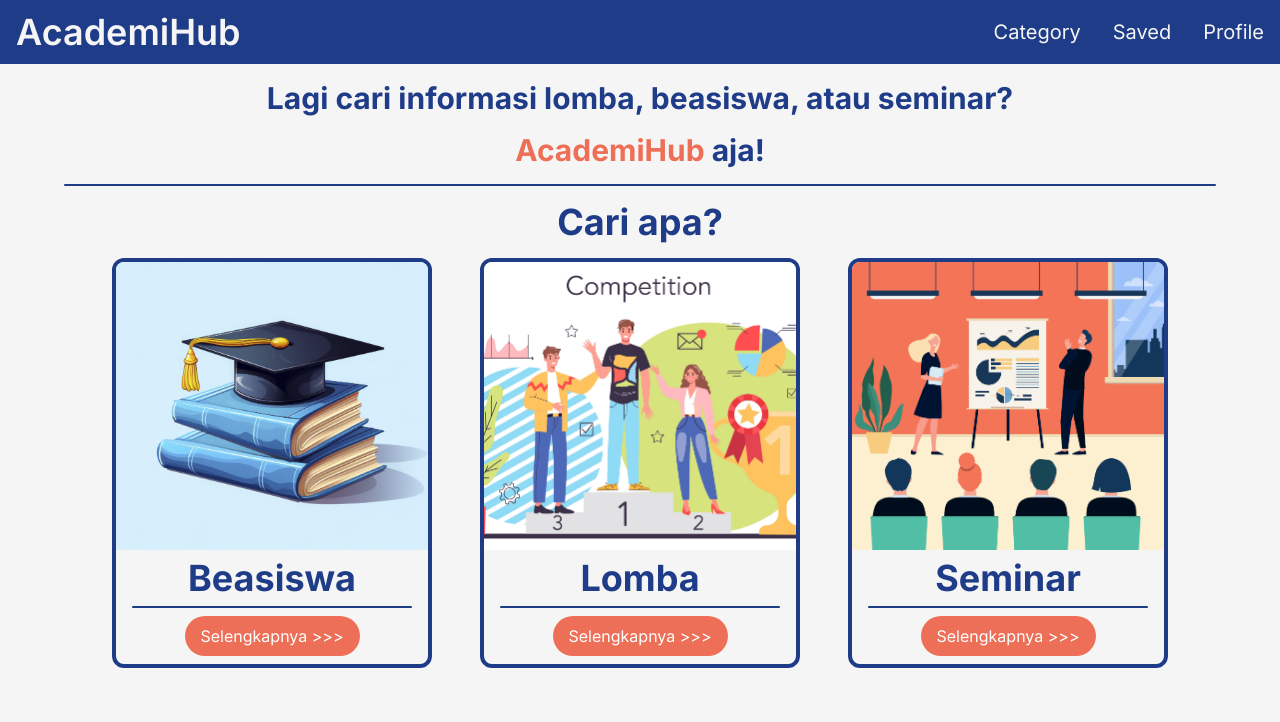
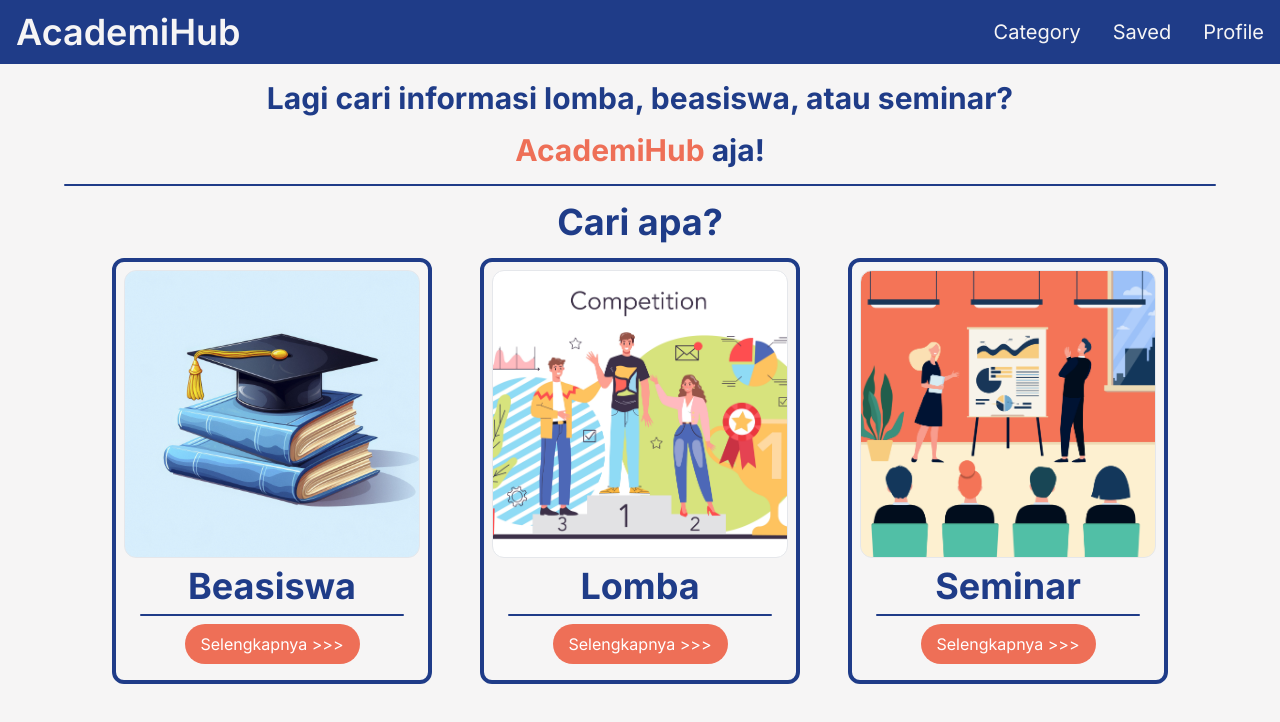
Before and after one commit to Arlow5761/academihub, a Next.js app: page / in a window 1280 px wide. Shown: the top 722 px of the page. Built offline with nearby package versions, Linux system fonts and the light colour scheme.

Commit message:
fix: add padding Card

```diff
--- a/app/components/Card.jsx
+++ b/app/components/Card.jsx
@@ -3,9 +3,9 @@ import Link from "next/link";
 
 const Card = ({ imgUrl, title, url }) => {
   return (
-    <div className="relative border-4 border-[#1F3C88] rounded-xl overflow-hidden">
+    <div className="relative border-4 border-[#1F3C88] rounded-xl overflow-hidden p-2">
       <div
-        className="h-52 md:h-72 bg-cover bg-center"
+        className="h-52 md:h-72 bg-cover bg-center rounded-xl border "
         style={{ backgroundImage: `url(${imgUrl})` }}>
       </div>
       <h2 className='text-center text-4xl text-[#1F3C88] font-bold my-2'>{title}</h2>
```
Also changed, not shown: public/images/Vector.png (added).
